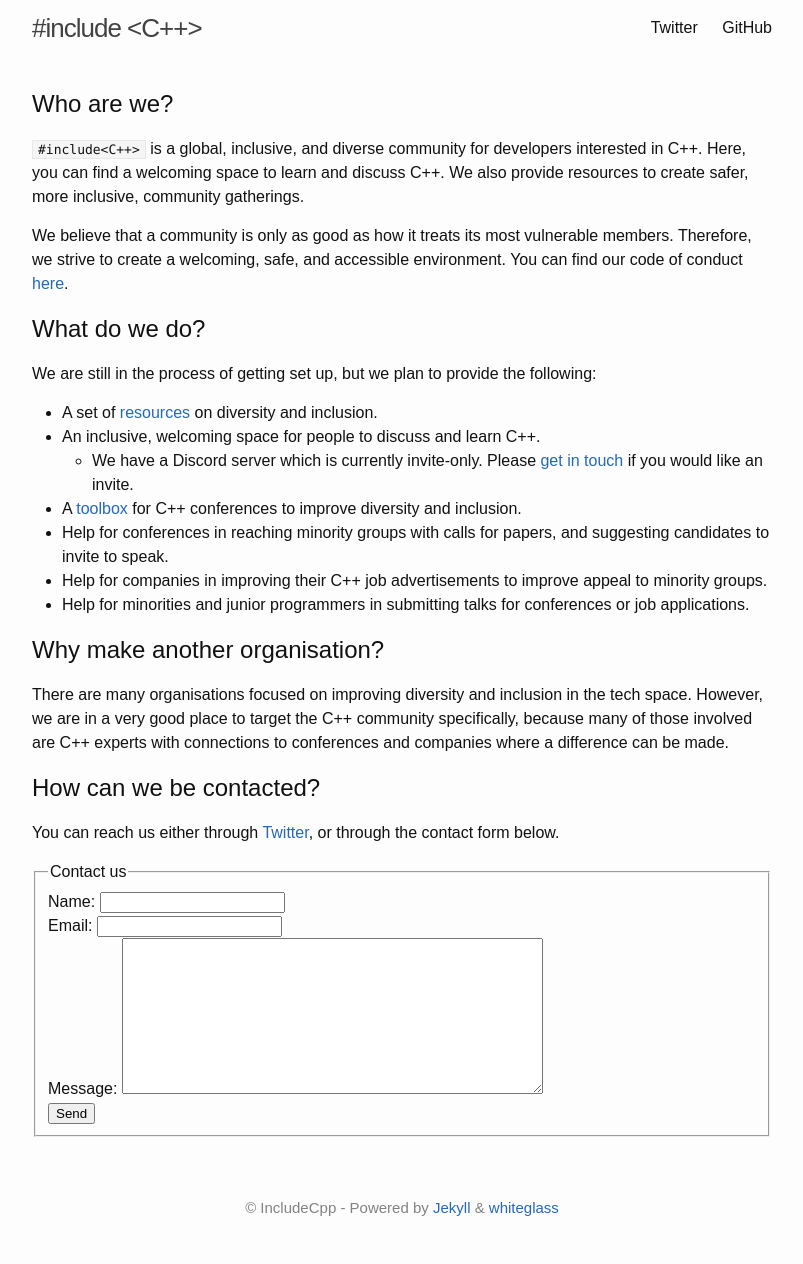
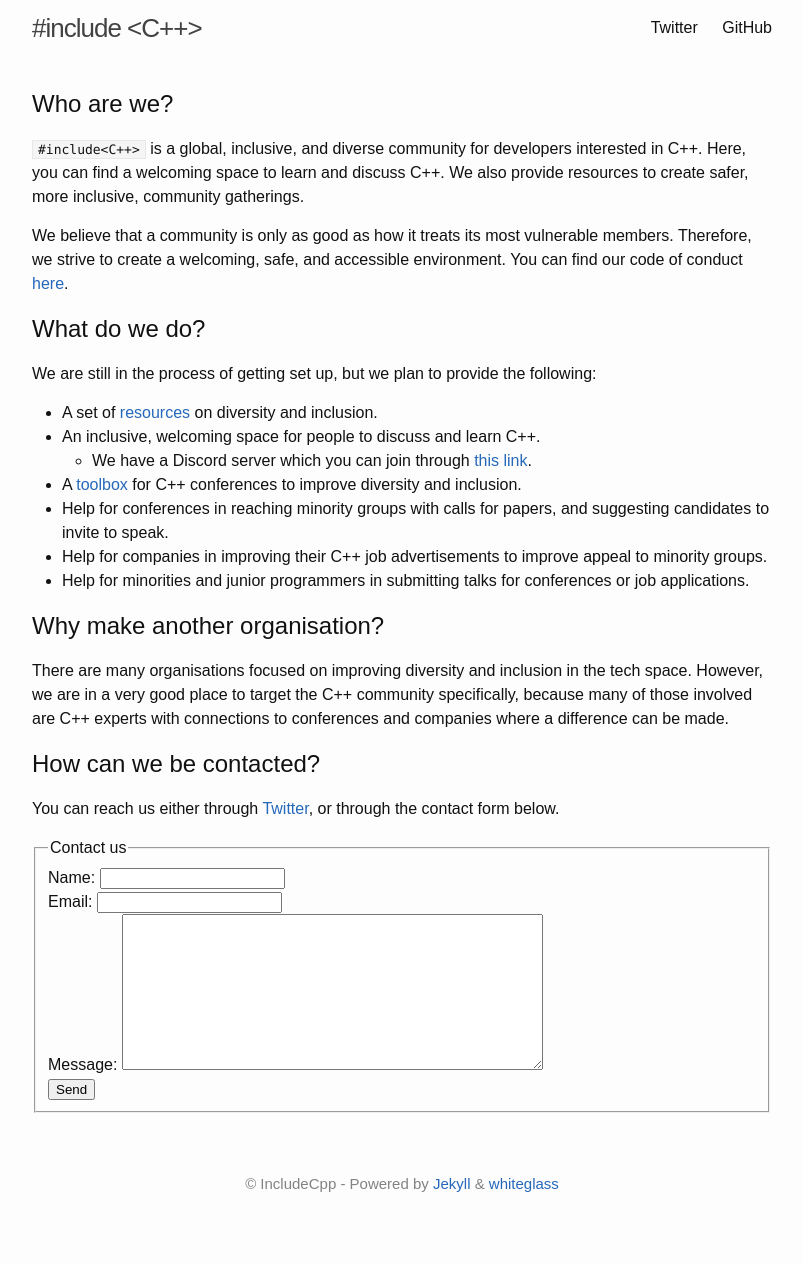
Before and after one commit to include-cpp/include-cpp.github.io, a Jekyll site: the page built from index.md, in a window 1280 px wide. Shown: the whole page, without its empty margins (238-1041 px from the left). Built offline with Jekyll 4.4.1, drawn with Linux system fonts in a browser that asks for light colours; our own code applies the rules of GitHub Pages for plain Markdown files; after the commit the page ends 1240 px from its top, so only the background shows below that.

Commit message:
Make the Discord channel public by adding an invitation.

```diff
--- a/index.md
+++ b/index.md
@@ -14,7 +14,7 @@ We are still in the process of getting set up, but we plan to provide the follow
 
 - A set of [resources](/resources) on diversity and inclusion.
 - An inclusive, welcoming space for people to discuss and learn C++.
-  - We have a Discord server which is currently invite-only. Please [get in touch](#contact) if you would like an invite.
+  - We have a Discord server which you can join through [this link](https://discord.gg/Sy9r7P9).
 - A [toolbox](https://github.com/include-cpp/toolboxes) for C++ conferences to improve diversity and inclusion.
 - Help for conferences in reaching minority groups with calls for papers, and suggesting candidates to invite to speak.
 - Help for companies in improving their C++ job advertisements to improve appeal to minority groups.
```
